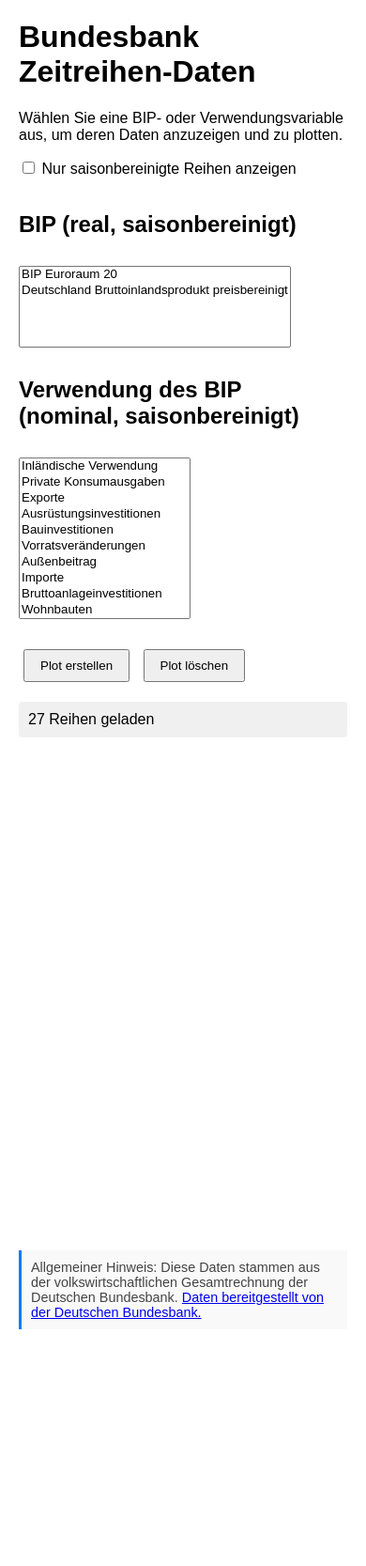
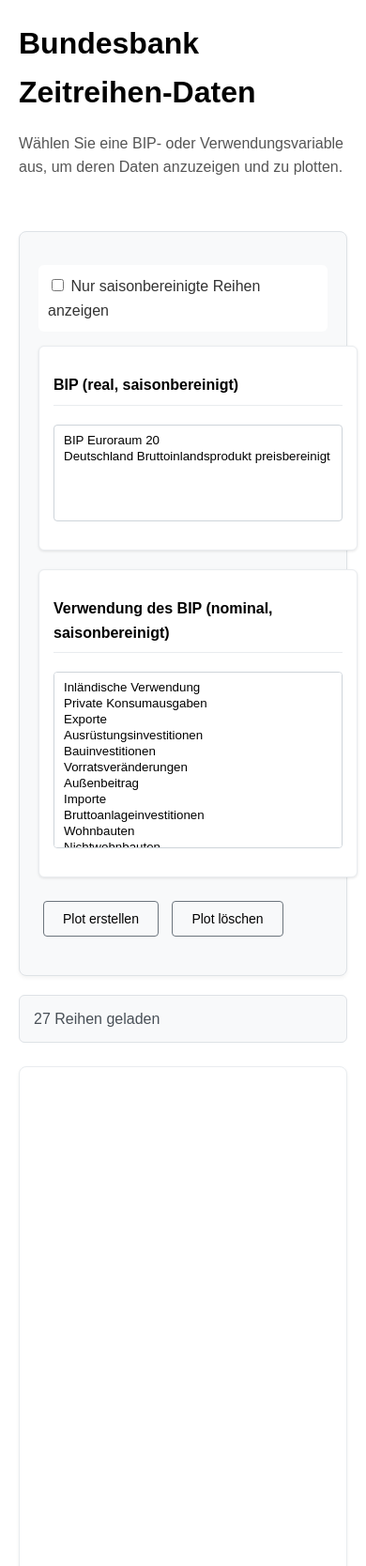
Before and after one commit to makrodaten/bundesdaten_version2, a plain HTML site: page index.html in a window 390 px wide. Shown: the top 1667 px of the page at 94% size. Before the commit the page ends 1435 px from the top, so only its background shows below. Drawn offline with nearby package versions, Linux system fonts and the light colour scheme.

Commit message:
Update index.html

```diff
--- a/index.html
+++ b/index.html
@@ -11,85 +11,190 @@
       max-width: 1200px;
       margin: 20px auto;
       padding: 0 20px;
+      line-height: 1.6;
+      color: #333;
     }
+
+    /* Header Bereich */
+    .page-header {
+      padding-bottom: 15px;
+      margin-bottom: 25px;
+    }
+
+    .page-header h1 {
+      color: #000000;
+      margin-bottom: 10px;
+    }
+
+    .intro-text {
+      font-size: 16px;
+      color: #555;
+      margin-bottom: 15px;
+    }
+
+    /* Auswahlbereich */
+    .selection-section {
+      background: #f8f9fa;
+      border: 1px solid #dee2e6;
+      border-radius: 8px;
+      padding: 20px;
+      margin: 20px 0;
+      box-shadow: 0 2px 4px rgba(0,0,0,0.05);
+    }
+
+    .filter-option {
+      margin: 15px 0;
+      padding: 10px;
+      background: white;
+      border-radius: 6px;
+    }
+
+    .select-container {
+      display: inline-block;
+      margin-right: 30px;
+      vertical-align: top;
+      background: white;
+      padding: 15px;
+      border-radius: 6px;
+      border: 1px solid #e9ecef;
+      box-shadow: 0 1px 3px rgba(0,0,0,0.1);
+    }
+
+    .select-container h2 {
+      color: #000000;
+      font-size: 16px;
+      margin-bottom: 10px;
+      padding-bottom: 8px;
+      border-bottom: 1px solid #e9ecef;
+    }
+
+    /* Form Elemente */
     select {
       width: auto;
+      min-width: 300px;
       max-width: 400px;
       margin: 10px 0;
+      padding: 8px;
+      border: 1px solid #ced4da;
+      border-radius: 4px;
+      background: white;
     }
+
     button {
       margin: 5px;
-      padding: 8px 16px;
+      padding: 10px 20px;
       cursor: pointer;
+      background: #f8f9fa; /* Grau statt Blau */
+      color: #000000; /* Schwarze Schrift */
+      border: 1px solid #6c757d;
+      border-radius: 4px;
+      font-size: 14px;
+      transition: background-color 0.2s ease;
     }
+
+    button:hover {
+      background: #e9ecef;
+    }
+
+    button:active {
+      transform: translateY(1px);
+    }
+
+    /* Info Boxen */
     #dataInfo {
-      margin: 10px 0;
-      padding: 10px;
-      background: #f0f0f0;
-      border-radius: 4px;
+      margin: 15px 0;
+      padding: 12px 15px;
+      background: #f8f9fa; /* Hellgrau statt Blau */
+      border: 1px solid #dee2e6; /* Grau statt Blau */
+      border-radius: 6px;
+      color: #495057; /* Dunkelgrau statt Blau */
     }
+
     #sourceInfo {
       font-size: 90%;
-      color: #444;
-      margin: 20px 0;
-      padding: 10px;
-      background: #f9f9f9;
-      border-left: 3px solid #007bff;
+      color: #666;
+      margin: 25px 0;
+      padding: 15px;
+      background: #f8f9fa;
+      border-radius: 4px; /* Keine blaue linke Linie */
     }
+
     label {
       margin-right: 15px;
+      font-weight: normal;
     }
+
     .options-section {
       margin: 15px 0;
-      padding: 10px;
-      background: #f5f5f5;
-      border-radius: 4px;
+      padding: 15px;
+      background: #f8f9fa;
+      border: 1px solid #e9ecef;
+      border-radius: 6px;
     }
-    .select-container {
-      display: inline-block;
-      margin-right: 20px;
-      vertical-align: top;
-    }
+
+    /* Chart Bereich */
     #chartContainer {
       position: relative;
       height: 60vh;
       min-height: 400px;
       max-height: 600px;
-      margin-top: 20px;
+      margin-top: 25px;
+      background: white;
+      border: 1px solid #e9ecef;
+      border-radius: 8px;
+      padding: 15px;
+      box-shadow: 0 2px 4px rgba(0,0,0,0.05);
     }
 
     .download-btn {
       position: absolute;
-      top: 0px;
-      right: 0px;
+      top: 10px;
+      right: 10px;
       background: white;
-      border: 1px solid #007bff;
+      border: 1px solid #6c757d; /* Grau statt Blau */
       border-radius: 4px;
       padding: 8px 12px;
       cursor: pointer;
       font-size: 12px;
-      color: #007bff;
+      color: #495057; /* Dunkelgrau statt Blau */
       display: none;
       transition: all 0.2s ease;
       box-shadow: 0 2px 4px rgba(0,0,0,0.1);
     }
 
     .download-btn:hover {
-      background: #007bff;
-      color: white;
+      background: #f8f9fa;
+    }
+
+    /* Responsive Design */
+    @media (max-width: 768px) {
+      .select-container {
+        display: block;
+        margin-right: 0;
+        margin-bottom: 20px;
+        width: 100%;
+      }
+
+      select {
+        min-width: 100%;
+        max-width: 100%;
+      }
     }
 </style>
 </head>
 <body>
+  <div class="page-header">
     <h1>Bundesbank Zeitreihen-Daten</h1>
-  <p>Wählen Sie eine BIP- oder Verwendungsvariable aus, um deren Daten anzuzeigen und zu plotten.</p>
+    <p class="intro-text">Wählen Sie eine BIP- oder Verwendungsvariable aus, um deren Daten anzuzeigen und zu plotten.</p>
+  </div>
 
-  <p>
+  <div class="selection-section">
+    <div class="filter-option">
       <label>
         <input id="adjustedOnly" type="checkbox">
         Nur saisonbereinigte Reihen anzeigen
       </label>
-  </p>
+    </div>
 
     <div class="select-container">
       <h2>BIP (real, saisonbereinigt)</h2>
@@ -132,6 +237,7 @@
       <button onclick="plotData()">Plot erstellen</button>
       <button onclick="clearPlot()">Plot löschen</button>
     </p>
+  </div>
 
   <div id="dataInfo">Bereit zum Laden der Daten...</div>
 
@@ -333,12 +439,20 @@
     }
 
     async function plotData() {
-      if (!currentData || currentData.length === 0) {
+      // Vorhandenen Plot automatisch entfernen
+      if (chart) {
+        chart.destroy();
+        chart = null;
+      }
+
+      // Verstecke Download-Button vorerst
+      document.getElementById('downloadBtn').style.display = 'none';
+
+      // Daten laden
       await loadData();
       if (!currentData || currentData.length === 0) {
         alert('Keine Variable ausgewählt');
         return;
-        }
       }
 
       const bipScale = document.querySelector('input[name="bipScale"]:checked');
@@ -460,14 +574,17 @@
         });
       });
 
-      if (chart) chart.destroy();
-
       chart = new Chart(ctx, {
           type: 'line',
           data: { labels, datasets },
           options: {
               responsive: true,
               maintainAspectRatio: false,
+              layout: {
+                  padding: {
+                      bottom: 40
+                  }
+              },
               plugins: {
                   title: {
                       display: true,
@@ -481,24 +598,29 @@
               },
               scales: {
                   x: {
-              title: { display: true, text: 'Jahr' },
+                      title: {
+                          display: true,
+                          text: 'Jahr',
+                          padding: { top: 15, bottom: 15 }
+                      },
                       ticks: {
                           callback: function(value, index, values) {
                               const fullDate = labels[index];
                               if (fullDate && fullDate.includes('-')) {
                                   const year = fullDate.split('-')[0];
-                    if (fullDate.endsWith('Q1')) {
                                   return year;
-                    }
-                    return '';
                               }
                               return fullDate;
                           },
-                maxTicksLimit: 100
+                          maxRotation: 45,
+                          minRotation: 45
                       }
                   },
                   y: {
-              title: { display: true, text: yTitle }
+                      title: {
+                          display: true,
+                          text: yTitle
+                      }
                   }
               }
           }
```
Lines whose indentation alone changed are shown as unchanged.
